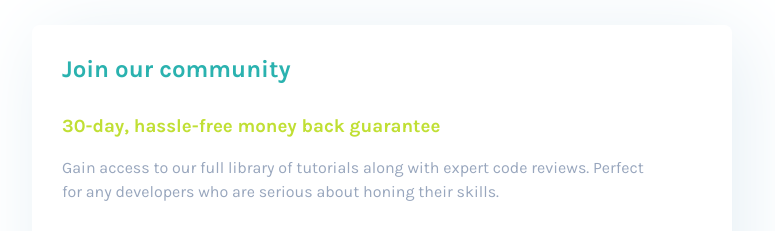
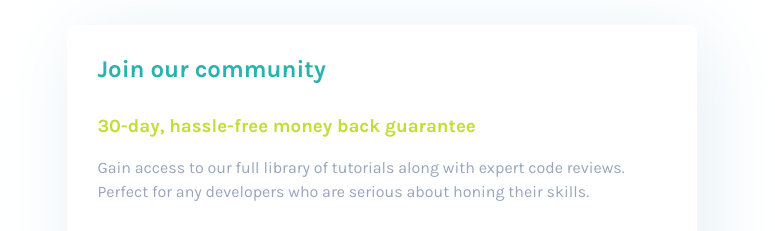
Before and after one commit to VTickner/frontend-mentor-single-price-grid-component, a plain HTML site: page index.html in a window 1280 px wide. Shown: the part 126-357 px from the top of the page, without its empty margins (258-1033 px from the left). Drawn offline with Linux system fonts and the light colour scheme.

Commit message:
Update HTML summary text

```diff
--- a/index.html
+++ b/index.html
@@ -19,8 +19,8 @@
         <section class="summary">
           <h2 class="summary__title">Join our community</h2>
           <h3 class="summary__subtitle">30-day, hassle-free money back guarantee</h3>
-          <p class="summary__text">Gain access to our full library of tutorials along with expert code reviews.
-            Perfect for any developers who are serious about honing their skills.</p>
+          <p class="summary__text">Gain access to our full library of tutorials along with expert code reviews.</p>
+          <p class="summary__text">Perfect for any developers who are serious about honing their skills.</p>
         </section>
         <section class="subscription">
           <h3 class="subscription__title">Monthly Subscription</h3>
```
